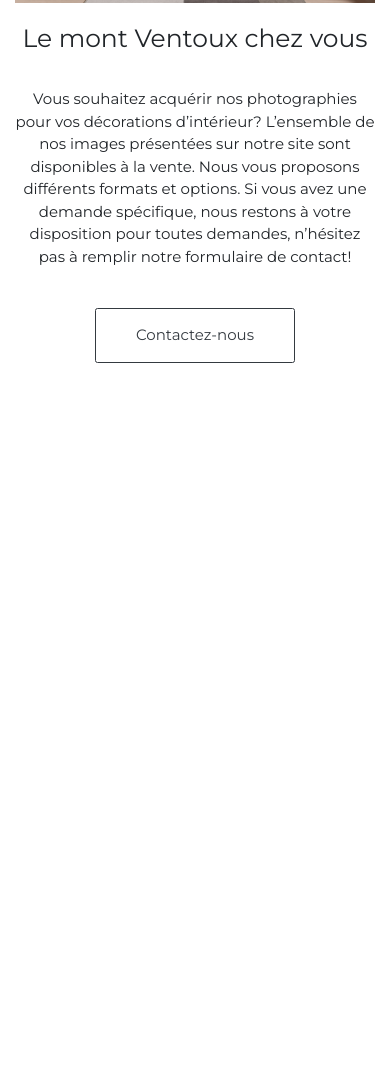
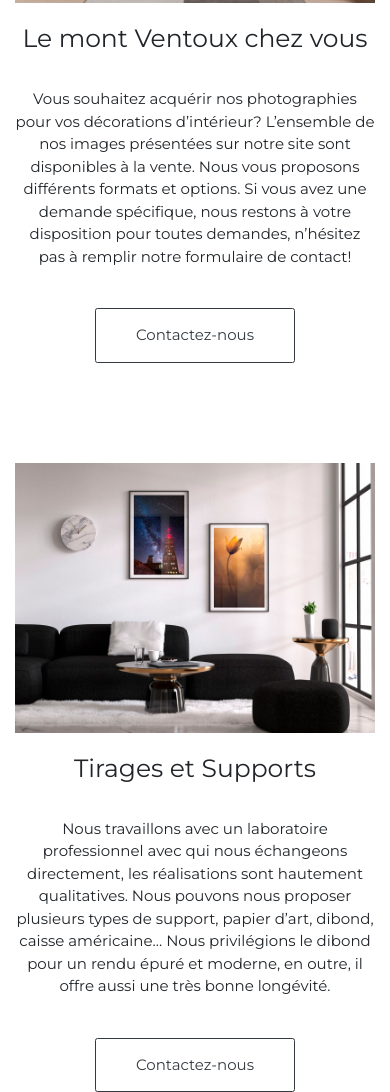
Before and after one commit to vikingsurfeur/evaluation_HTML_CSS_Boostrap_STUDI, a website: page pages/evenement.html in a window 390 px wide. Shown: the part 1355-2447 px from the top of the page. Before the commit the page ends 1718 px from the top, so only its background shows below. Drawn offline with nearby package versions, Linux system fonts and the light colour scheme; a web font is replaced by a local one.

Commit message:
Main is finished with a good responsive layout, everything is clean

```diff
--- a/pages/evenement.html
+++ b/pages/evenement.html
@@ -162,7 +162,9 @@
                         />
                     </div>
                     <div class="col-lg-6 d-flex flex-column align-items-center d-lg-block">
-                        <h3 class="content--title">Le mont Ventoux chez vous</h3>
+                        <h3 class="content--title">
+                            Le mont Ventoux chez vous
+                        </h3>
                         <p class="content--description text-center text-lg-left">
                             Vous souhaitez acquérir nos photographies pour vos
                             décorations d’intérieur? L’ensemble de nos images
@@ -180,6 +182,36 @@
                         </a>
                     </div>
                 </div>
+                <!-- SPACER -->
+                <div class="spacer"></div>
+                <div class="main__selling__content row d-flex flex-column-reverse flex-lg-row">
+                    <div class="col-lg-6 d-flex flex-column align-items-center d-lg-block">
+                        <h3 class="content--title">Tirages et Supports</h3>
+                        <p class="content--description text-center text-lg-left">
+                            Nous travaillons avec un laboratoire professionnel
+                            avec qui nous échangeons directement, les
+                            réalisations sont hautement qualitatives. Nous
+                            pouvons nous proposer plusieurs types de support,
+                            papier d’art, dibond, caisse américaine… Nous
+                            privilégions le dibond pour un rendu épuré et
+                            moderne, en outre, il offre aussi une très bonne
+                            longévité.
+                        </p>
+                        <a
+                            href="../pages/contact.html"
+                            class="button--selling btn btn-outline-dark"
+                        >
+                            Contactez-nous
+                        </a>
+                    </div>
+                    <div class="col-lg-6">
+                        <img
+                            src="../img/association_ventoux_images_vente_tirage_1.jpg"
+                            alt="vente de tirages d'exposition de l'association ventoux en images"
+                            class="img-fluid"
+                        />
+                    </div>
+                </div>
             </section>
         </main>
     </body>
--- a/style/scss/_component.scss
+++ b/style/scss/_component.scss
@@ -0,0 +1,22 @@
+@use '_design' as *;
+
+// DIVIDER
+
+.divider {
+    max-width: 60vw;
+    height: 2px;
+    margin: 5rem auto;
+    background-color: $gold;
+    @media screen and (min-width: 992px) {
+        margin: 20rem auto;
+    }
+}
+
+// SPACER
+
+.spacer {
+    margin: 10rem 0;
+    @media screen and (min-width: 992px) {
+        margin: 20rem 0;
+    }
+}
--- a/style/scss/_evenement_page.scss
+++ b/style/scss/_evenement_page.scss
@@ -30,7 +30,7 @@
             font-family: $font-title;
             font-size: 3.5rem;
             @media screen and (min-width: 768px) {
-                padding: 15rem 0 15rem;
+                padding: 8rem 0 15rem;
                 font-size: 5rem;
             }
         }
@@ -52,7 +52,7 @@
             font-family: $font-title;
             font-size: 3.5rem;
             text-align: center;
-            @media screen and (min-width: 768px) {
+            @media screen and (min-width: 992px) {
                 padding: 0 0 15rem;
                 font-size: 5rem;
             }
```
Also changed, not shown: style/css/style.css, 1 other file.
